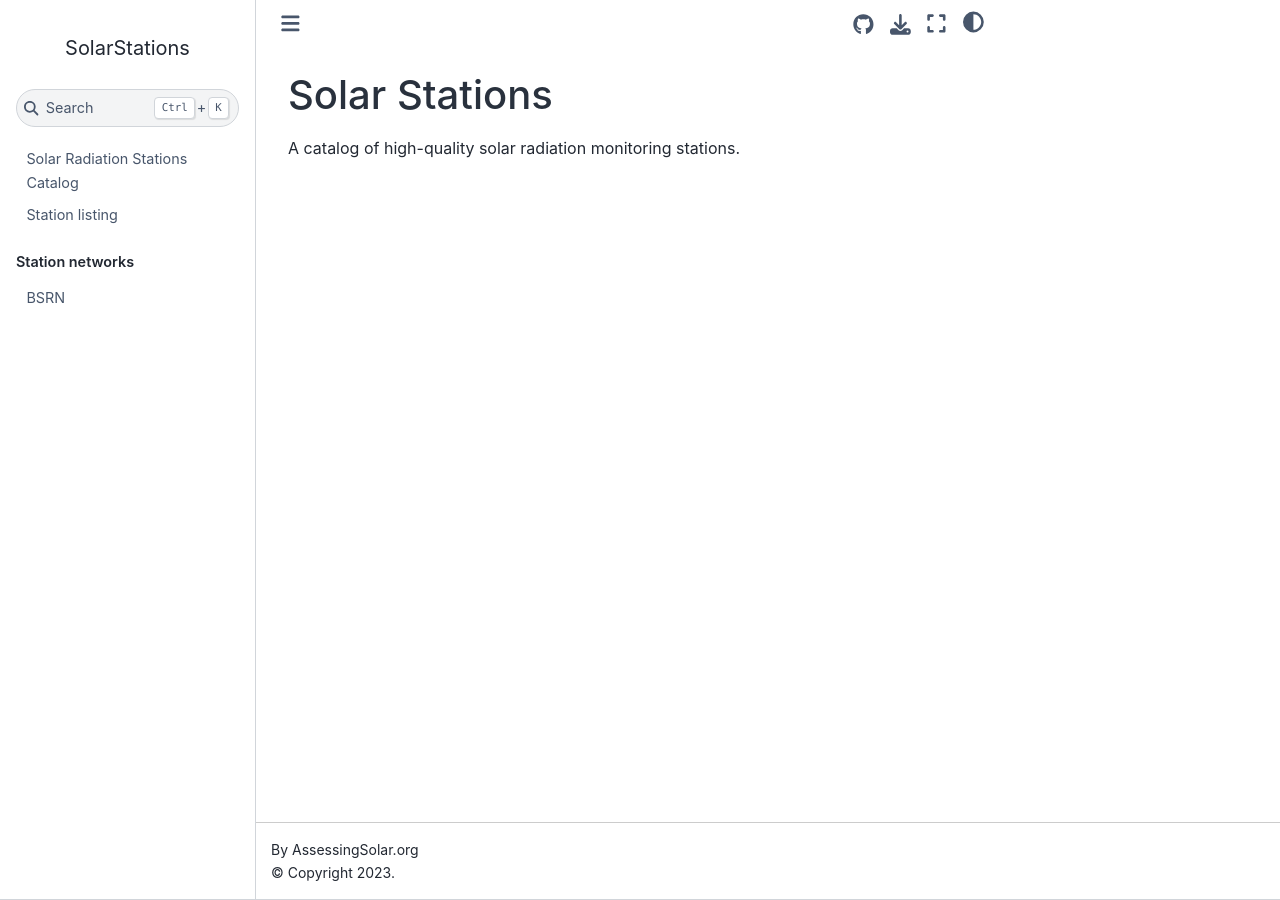
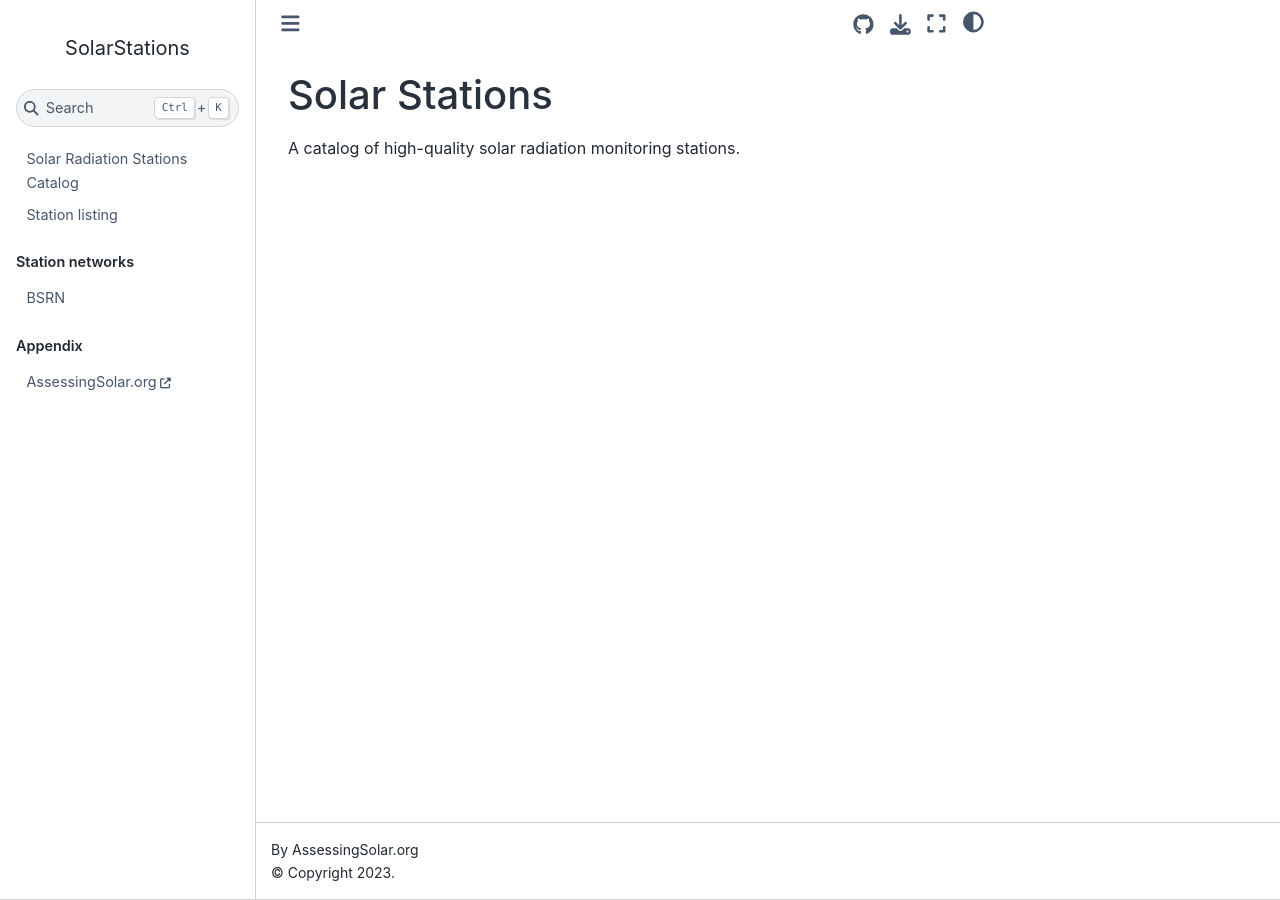
Before and after one commit to AssessingSolar/solarstations, a Jupyter Book: the page built from README.md, in a window 1280 px wide. Built offline with Jupyter Book 1.0.4 settings and Sphinx 7.4.7 and the Sphinx Book theme 1.1.4, drawn with Linux system fonts in a browser that asks for light colours; pages that are not in the unit, such as notebooks, are missing from menus.

```diff
--- a/_toc.yml
+++ b/_toc.yml
@@ -12,3 +12,10 @@ parts:
     chapters:
     - file: station_network_bsrn
       title: BSRN
+
+  - caption: Appendix
+    chapters:
+    - file: Contributing
+    - title: AssessingSolar.org
+      url: https://assessingsolar.org
+      external: true
```
Also changed, not shown: contributing.md (added, +8 -0 lines).
